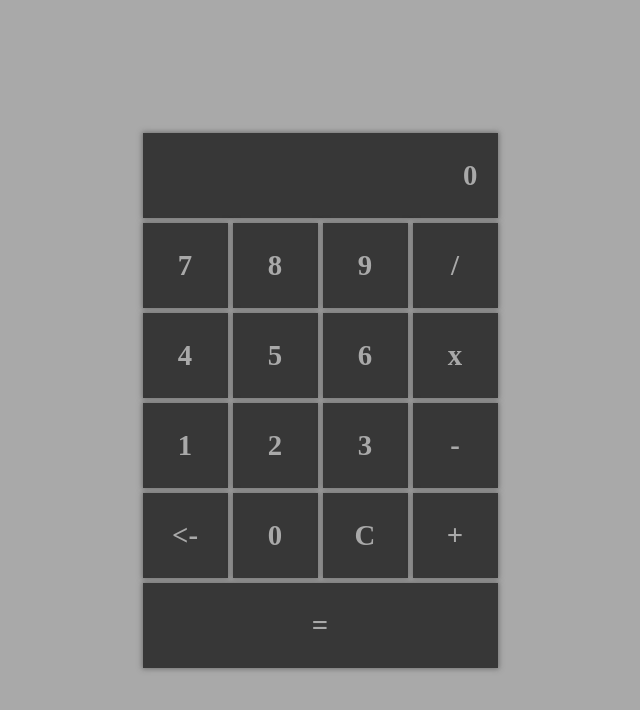
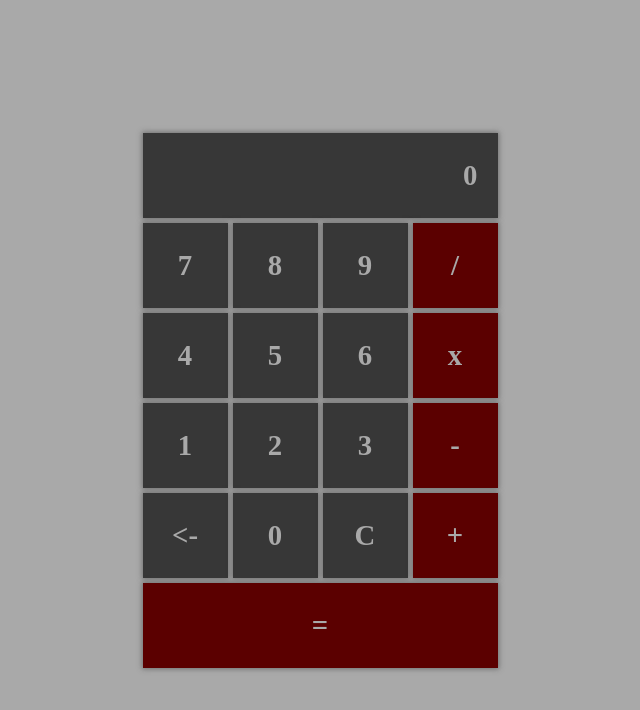
Before and after one commit to SVNRiS3/calculator, a plain HTML site: page index.html in a window 1280 px wide. Shown: the whole page, without its empty margins (320-960 px from the left). Drawn offline with Linux system fonts and the light colour scheme.

Commit message:
Add some color for styling

```diff
--- a/style.css
+++ b/style.css
@@ -53,3 +53,8 @@ body {
 .calculator-button:active {
 	background-color: black;
 }
+
+.calculator-button:nth-child(4n + 1),
+.calculator-button:last-child {
+	background: #5b0000;
+}
```
